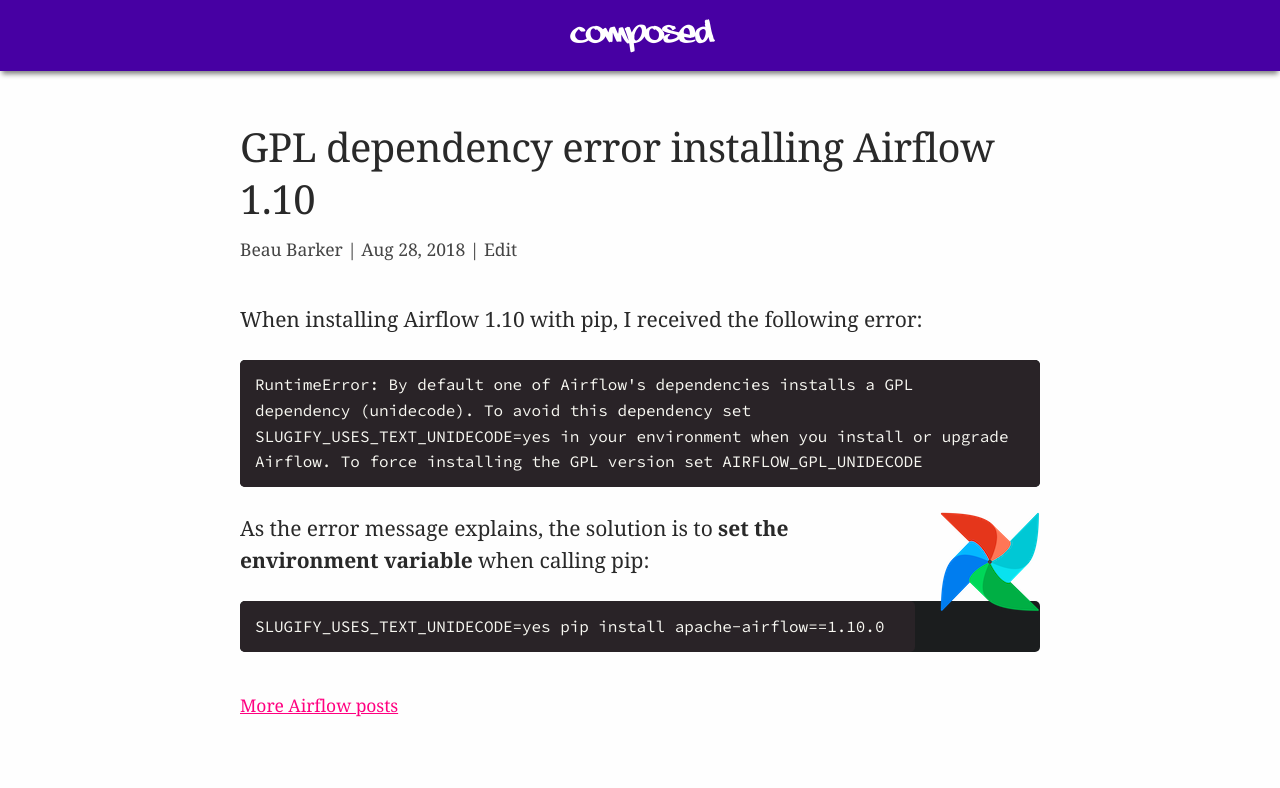
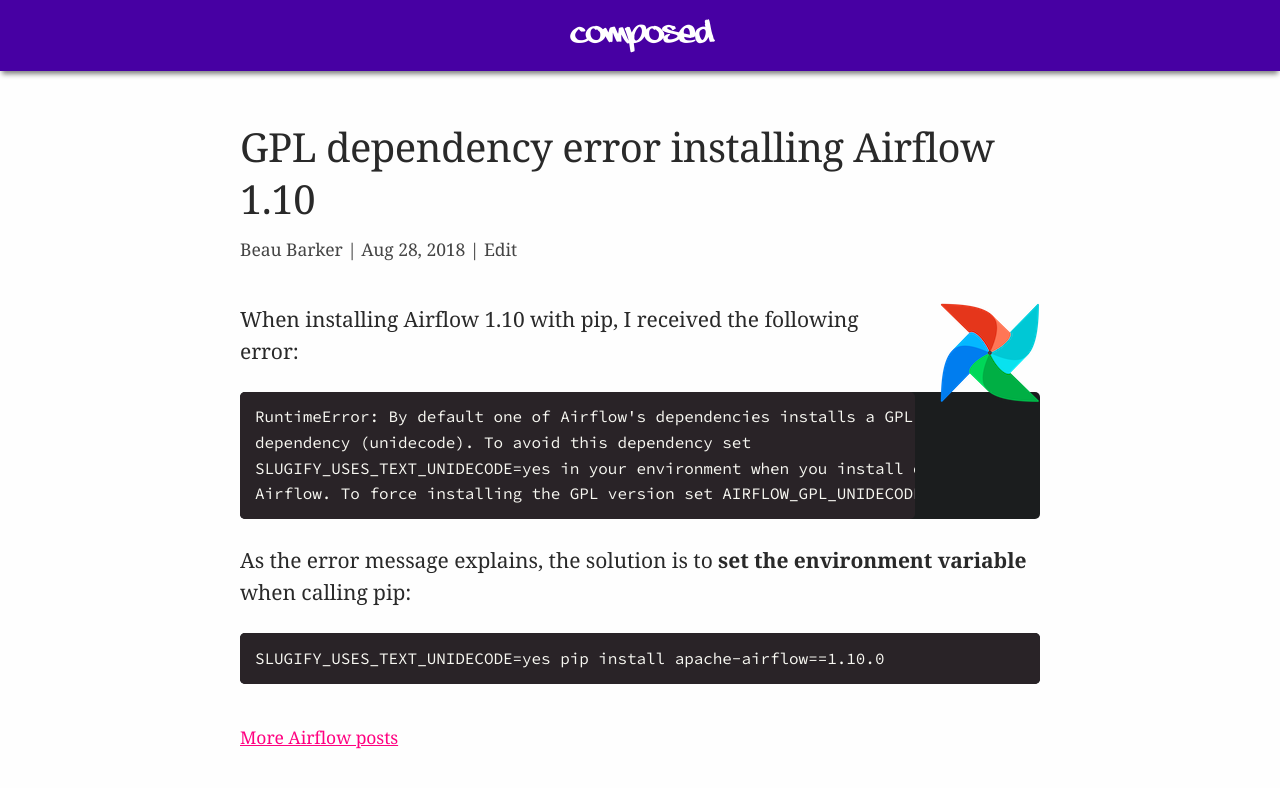
Before and after one commit to explodinglabs/explodinglabs.github.io, a Jekyll site: the page built from docs/_posts/airflow/2018-08-28-gpl-dependency-error-in-airflow-1.10.markdown, in a window 1280 px wide. Shown: the top 788 px of the page. Built offline with Jekyll 4.4.1, drawn with Linux system fonts in a browser that asks for light colours.

Commit message:
Update 2018-08-28-gpl-dependency-error-in-airflow-1.10.markdown

````diff
--- a/docs/_posts/airflow/2018-08-28-gpl-dependency-error-in-airflow-1.10.markdown
+++ b/docs/_posts/airflow/2018-08-28-gpl-dependency-error-in-airflow-1.10.markdown
@@ -4,6 +4,10 @@
 category: airflow
 permalink: /airflow/gpl-dependency-error-with-pip
 ---
+<div class="wide-logos" markdown="1">
+![airflow](/assets/airflow.png)
+</div>
+
 When installing Airflow 1.10 with pip, I received the following error:
 
 ```
@@ -13,10 +17,6 @@
 Airflow. To force installing the GPL version set AIRFLOW_GPL_UNIDECODE
 ```
 
-<div class="wide-logos" markdown="1">
-![airflow](/assets/airflow.png)
-</div>
-
 As the error message explains, the solution is to **set the environment
 variable** when calling pip:
 ```
````
